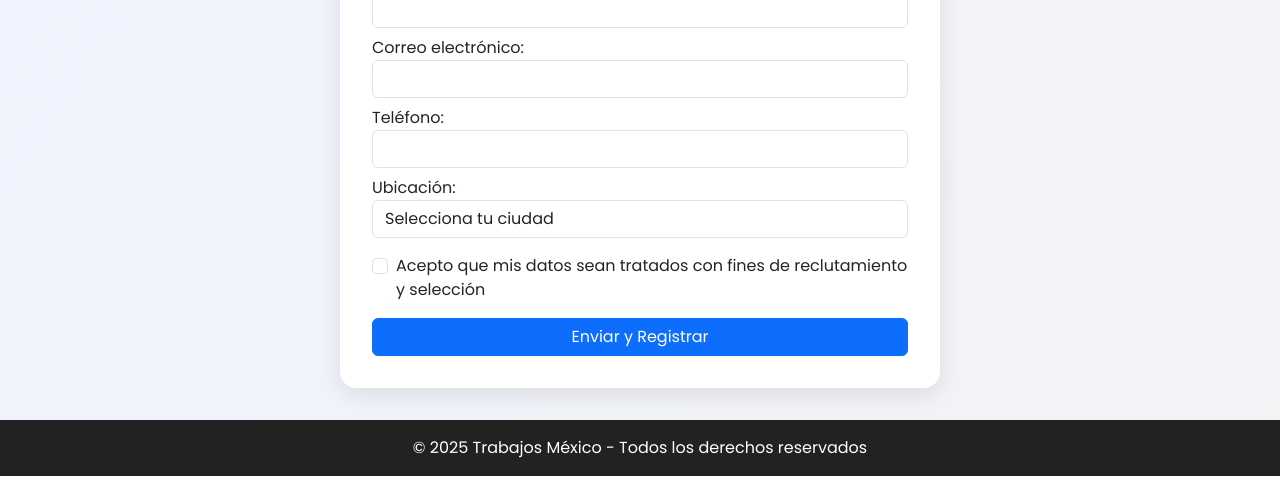
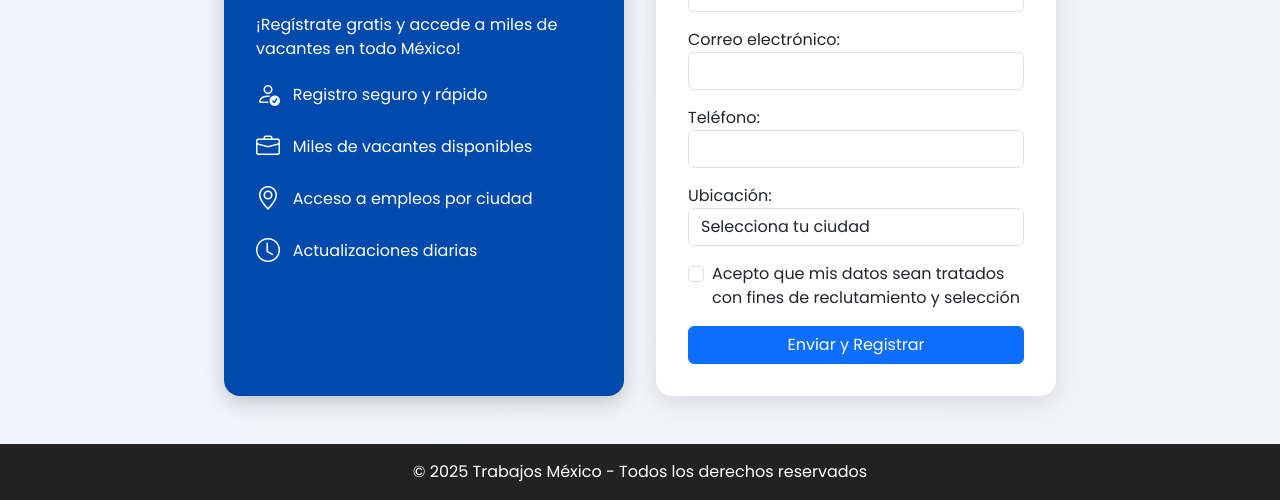
Before and after one commit to trabajosmexico/trabajosmexico.github.io, a plain HTML site: page index.html in a window 1280 px wide. Shown: the part 423-923 px from the top of the page. Before the commit the page ends 899 px from the top, so only its background shows below. Drawn offline with nearby package versions, Linux system fonts and the light colour scheme.

Commit message:
Update index.html

```diff
--- a/index.html
+++ b/index.html
@@ -11,6 +11,7 @@
 body {
   font-family: 'Poppins', Arial, sans-serif;
   background: linear-gradient(120deg,#f0f4ff,#f2f3f5);
+  margin:0;
 }
 header {
   background: linear-gradient(90deg, #004aad, #0066ff);
@@ -41,18 +42,56 @@ header h1 { margin-bottom: 0.5rem; }
 .btn-empresa:hover { background: #e6b800; }
 .btn-candidato:hover { background: #f0f0f0; }
 
+/* Formulario y sección visual */
+.registration-section {
+  display: flex;
+  flex-wrap: wrap;
+  justify-content: center;
+  margin: 3rem 1rem;
+  gap: 2rem;
+}
+.left-panel {
+  flex: 1 1 300px;
+  max-width: 400px;
+  background: #004aad;
+  color: white;
+  border-radius: 16px;
+  padding: 2rem;
+  display: flex;
+  flex-direction: column;
+  justify-content: center;
+  box-shadow: 0 6px 20px rgba(0,0,0,0.2);
+}
+.left-panel h2 {
+  font-size: 1.8rem;
+  margin-bottom: 1rem;
+}
+.left-panel p { margin-bottom: 1rem; }
+.left-panel .benefit {
+  display: flex;
+  align-items: center;
+  margin-bottom: 1rem;
+}
+.left-panel .benefit i {
+  font-size: 1.5rem;
+  margin-right: 0.8rem;
+}
+
 .form-container {
+  flex: 1 1 300px;
+  max-width: 400px;
   background: white;
   padding: 2rem;
   border-radius: 16px;
   box-shadow: 0 6px 25px rgba(0,0,0,0.1);
-  max-width: 600px;
-  margin: 4rem auto 2rem;
 }
 .form-container h2::after {
   content:" (¡Registro gratuito!)";
   font-size:0.9rem;
   color:#004aad;
+}
+.form-container input, .form-container select {
+  margin-bottom: 1rem;
 }
 
 /* Recuadro elegante registro exitoso */
@@ -97,24 +136,37 @@ footer {
   <p>Encuentra tu próximo empleo en México</p>
   <div class="header-buttons">
     <button class="btn-empresa" onclick="location.href='registro_empresa.html'">Registro Empresas</button>
-    <button class="btn-candidato" onclick="document.getElementById('registroCandidato').scrollIntoView({behavior:'smooth'})">Registro Candidatos</button>
+    <button class="btn-candidato" onclick="document.getElementById('formCandidato').scrollIntoView({behavior:'smooth'})">Registro Candidatos</button>
   </div>
 </header>
 
-<div id="registroCandidato" class="form-container">
+<div class="registration-section">
+
+  <!-- Panel visual izquierdo -->
+  <div class="left-panel">
+    <h2>Bienvenido a Trabajos México</h2>
+    <p>¡Regístrate gratis y accede a miles de vacantes en todo México!</p>
+    <div class="benefit"><i class="bi bi-person-check"></i> Registro seguro y rápido</div>
+    <div class="benefit"><i class="bi bi-briefcase"></i> Miles de vacantes disponibles</div>
+    <div class="benefit"><i class="bi bi-geo-alt"></i> Acceso a empleos por ciudad</div>
+    <div class="benefit"><i class="bi bi-clock"></i> Actualizaciones diarias</div>
+  </div>
+
+  <!-- Panel formulario derecho -->
+  <div class="form-container" id="registroCandidato">
     <h2 class="mb-4 text-center">Regístrate como candidato</h2>
     <form id="formCandidato">
       <label>Nombre completo:</label>
-    <input type="text" name="nombre" class="form-control mb-2" required>
+      <input type="text" name="nombre" class="form-control" required>
 
       <label>Correo electrónico:</label>
-    <input type="email" name="email" class="form-control mb-2" required>
+      <input type="email" name="email" class="form-control" required>
 
       <label>Teléfono:</label>
-    <input type="tel" name="telefono" class="form-control mb-2" required>
+      <input type="tel" name="telefono" class="form-control" required>
 
       <label>Ubicación:</label>
-    <select name="ubicacion" class="form-control mb-3" required>
+      <select name="ubicacion" class="form-control" required>
         <option value="">Selecciona tu ciudad</option>
         <option>CDMX</option>
         <option>Toluca</option>
@@ -132,6 +184,8 @@ footer {
 
       <button type="submit" class="btn btn-primary w-100">Enviar y Registrar</button>
     </form>
+  </div>
+
 </div>
 
 <!-- Recuadro elegante de registro exitoso -->
@@ -168,11 +222,9 @@ footer {
     const data = {};
     formData.forEach((value,key) => data[key] = value);
 
-    // Guardar en localStorage y marcar sesión activa
     localStorage.setItem('candidato', JSON.stringify(data));
     localStorage.setItem('sesionActiva', 'true');
 
-    // Enviar a Formspree
     fetch('https://formspree.io/f/mblzjvbn', {
       method: 'POST',
       headers: { 'Accept': 'application/json' },
```
Lines whose indentation alone changed are shown as unchanged.
